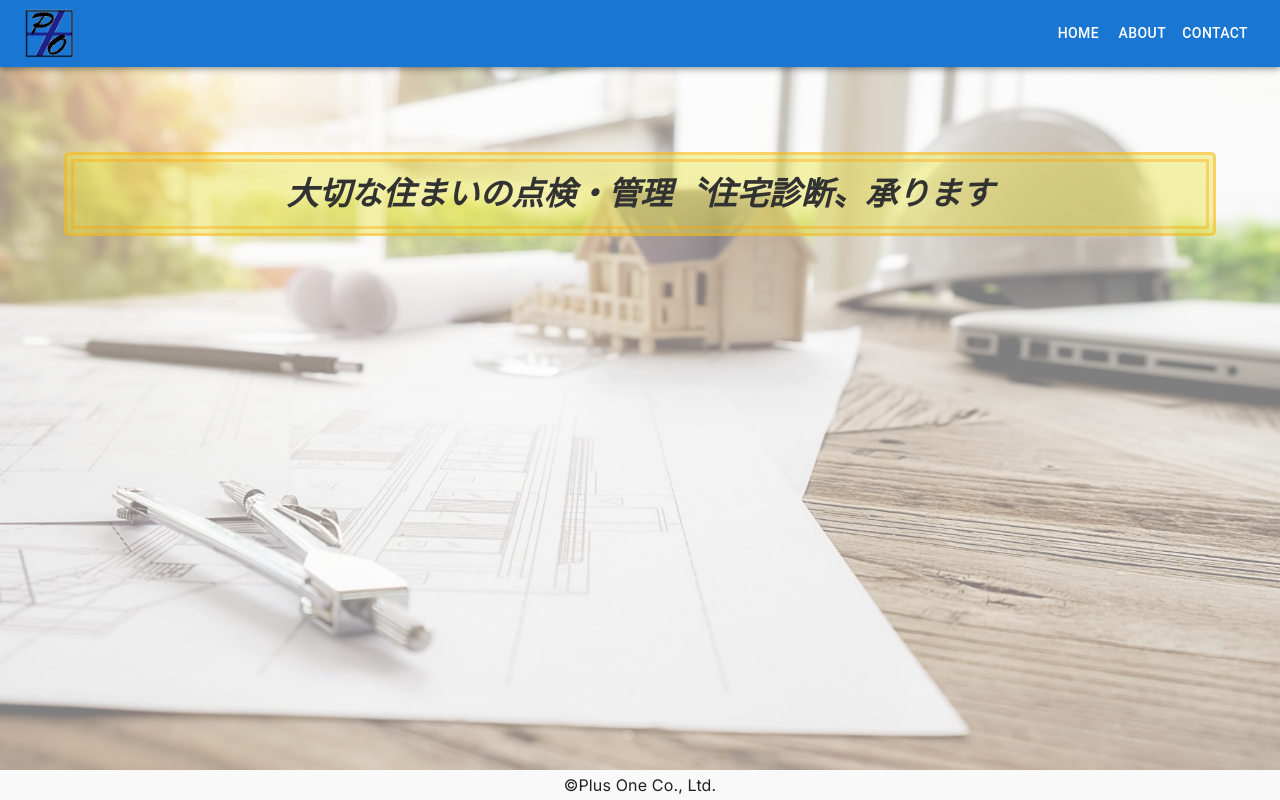
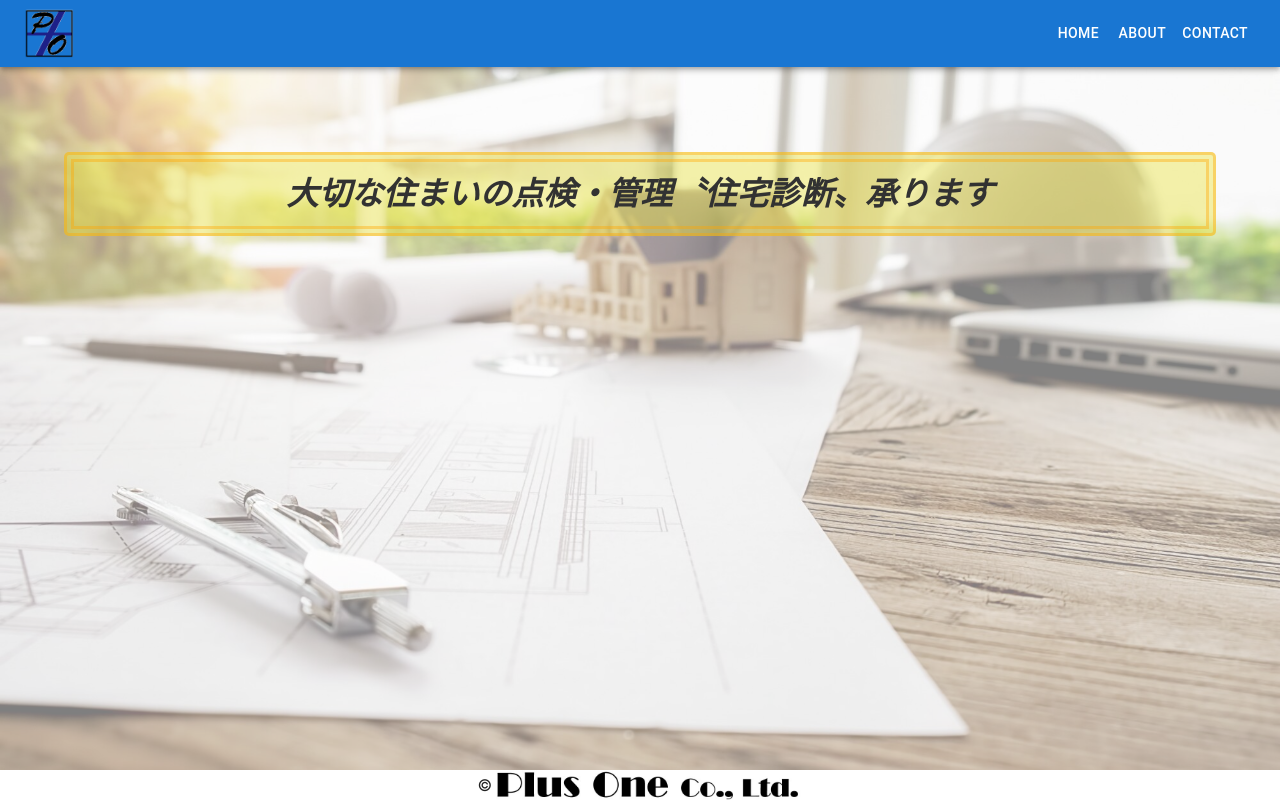
Before and after one commit to no215tyler/plusone_kk, a Next.js app: page / in a window 1280 px wide. Built offline with nearby package versions, Linux system fonts and the light colour scheme.

Commit message:
✨ フッターロゴの実装

```diff
--- a/components/Footer.module.css
+++ b/components/Footer.module.css
@@ -1,5 +1,5 @@
 .footer {
-  background-color: #f9f9f9;
+  background-color: #ffffff;
   display: flex;
   justify-content: center;
   align-items: center;
@@ -7,3 +7,14 @@
   width: 100vw;
   height: 30px;
 }
+
+.copyright {
+  display: flex;
+  text-align: right;
+}
+
+.footer_logo {
+  width: 310px;
+  height: 100%;
+  object-fit: contain;
+}
--- a/components/Footer.tsx
+++ b/components/Footer.tsx
@@ -6,7 +6,7 @@ const Footer = () => {
   return (
     <Box component='footer' flexGrow={0}>
       <div className={classes.footer}>
-        ©Plus One Co., Ltd.
+        <span className={classes.copyright} >©</span><img src='plusone_logos/Plus-One-CoLtd_bgwhite_text.jpg' alt='Plus One Co., Ltd.' className={classes.footer_logo} />
       </div>
     </Box>
   )
```
